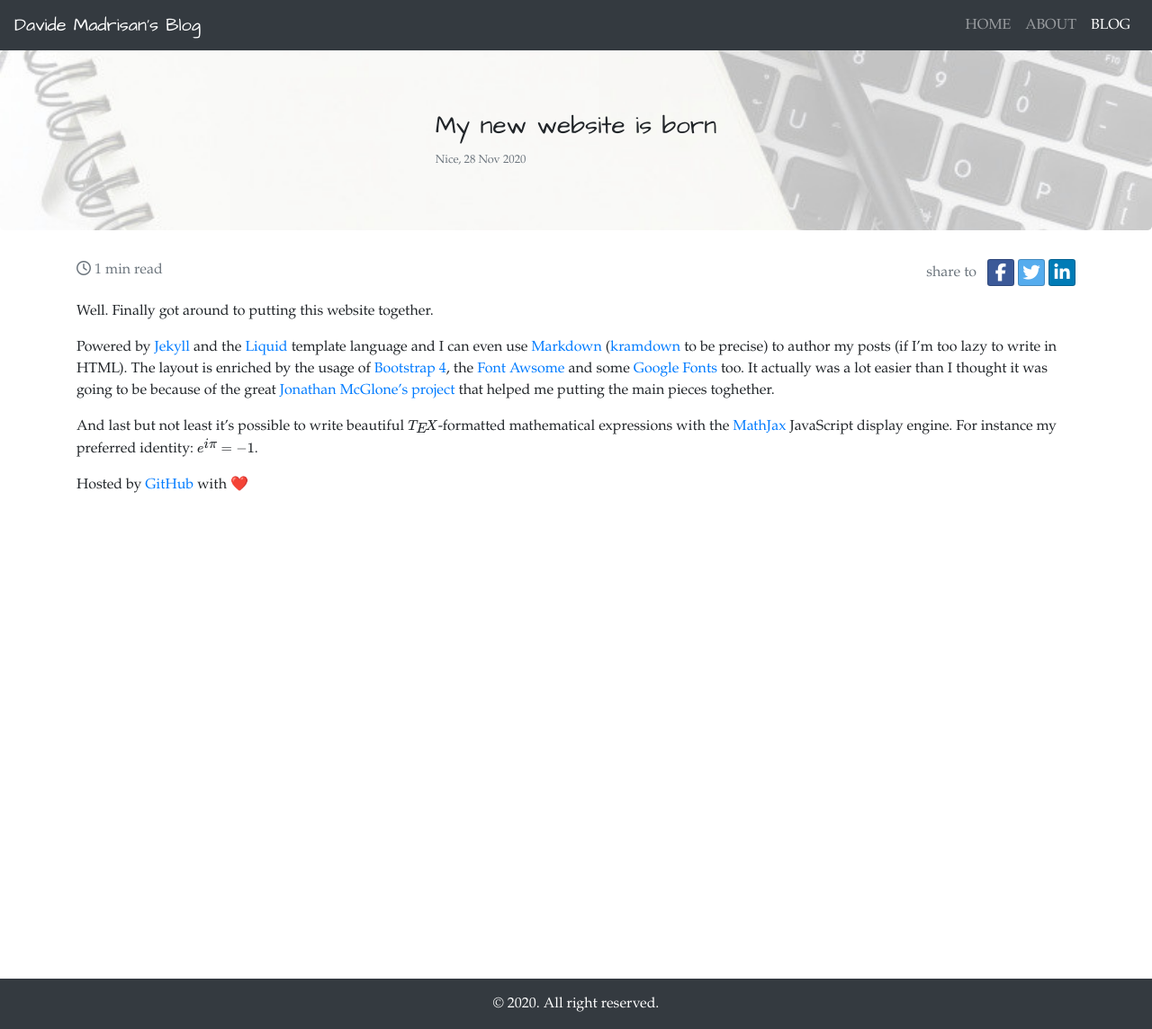
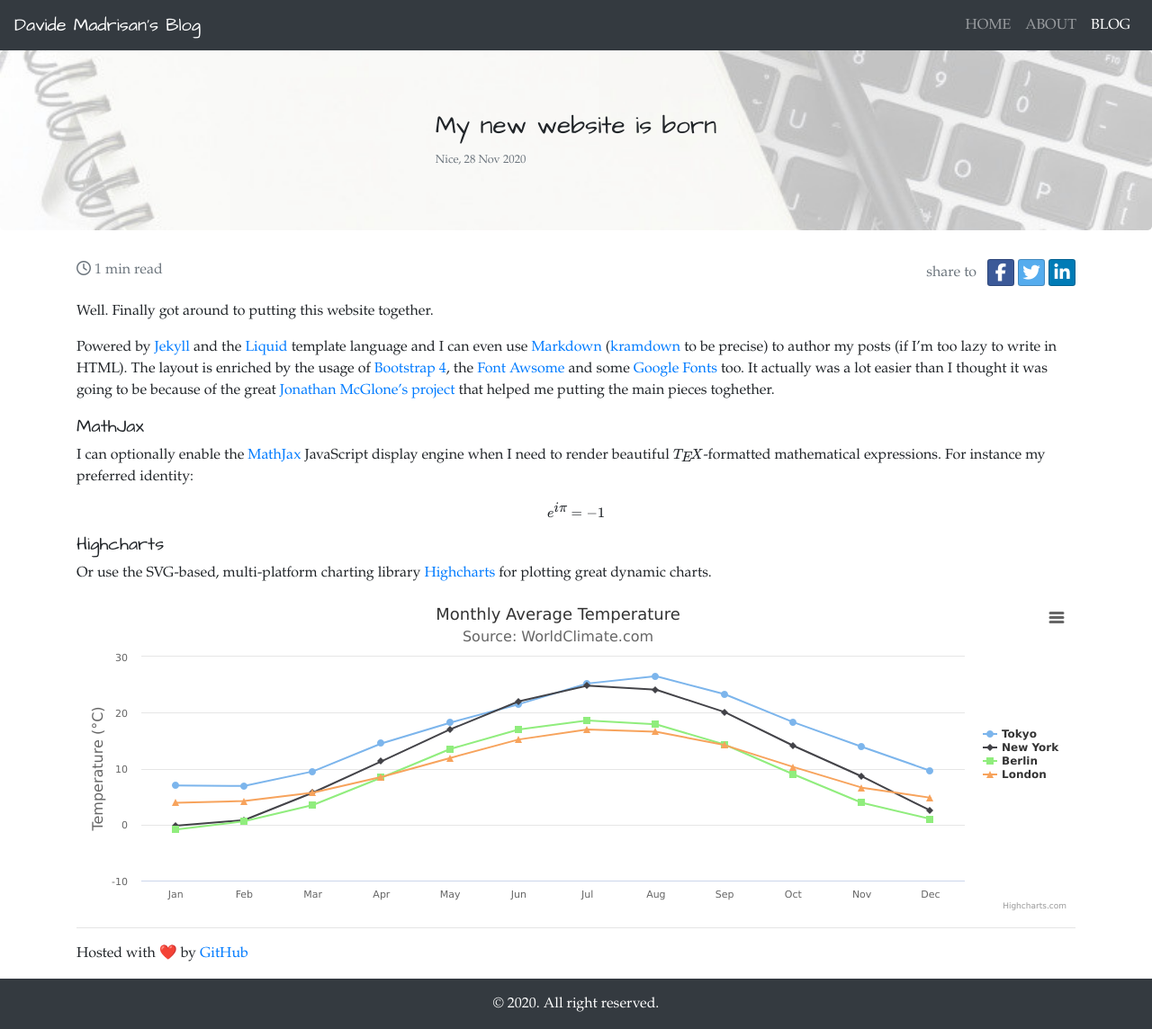
Before and after one commit to madrisan/madrisan.github.io, a Jekyll site: the page built from _posts/2020-11-28-davide-madrisan-site-launched.md, in a window 1280 px wide and 1144 px high. Shown: the whole window at 90% size. Built offline with Jekyll 4.4.1, drawn with Linux system fonts in a browser that asks for light colours; nearby versions of some CDN libraries; emoji names are drawn with the system emoji font; formulas are drawn with MathJax 3.

Commit message:
Enable highcharts for plotting graphs
Signed-off-by: Davide Madrisan <davide.madrisan@gmail.com>

```diff
--- a/_config.yml
+++ b/_config.yml
@@ -22,6 +22,10 @@ sources:
     css: 'https://maxcdn.bootstrapcdn.com/bootstrap/4.5.2/css/bootstrap.min.css'
     js: 'https://maxcdn.bootstrapcdn.com/bootstrap/4.5.2/js/bootstrap.min.js'
   fontawesome: 'https://kit.fontawesome.com/31fa09e3cc.js'
+  highcharts:
+    js: 'http://code.highcharts.com/highcharts.js'
+    modules:
+      exporting: 'http://code.highcharts.com/modules/exporting.js'
   jquery: 'https://cdn.bootcss.com/jquery/3.5.1/jquery.min.js'
   mathjax: 'https://cdn.mathjax.org/mathjax/latest/MathJax.js?config=TeX-MML-AM_CHTML'
   popper: 'https://cdnjs.cloudflare.com/ajax/libs/popper.js/1.16.0/umd/popper.min.js'
--- a/_layouts/post.html
+++ b/_layouts/post.html
@@ -38,8 +38,15 @@
         <script src="{{ _sources.bootstrap.js }}"></script>
         <!-- Font Awsome -->
         <script src="{{ _sources.fontawesome }}"></script>
+{%- if page.highcharts %}
+        <!-- Highcharts -->
+	<script src="{{ _sources.highcharts.js }}"></script>
+	<script src="{{ _sources.highcharts.modules.exporting }}"></script>
+{%- endif %}
+{%- if page.mathjax %}
         <!-- MathJax -->
         <script type="text/javascript" async src="{{ _sources.mathjax }}"></script>
+{%- endif %}
         <!-- Custom CSS -->
         <link rel="stylesheet" type="text/css" href="/assets/css/main.css">
         <link rel="stylesheet" type="text/css" href="/assets/css/bootstrap-social.css">
--- a/_posts/2020-11-28-davide-madrisan-site-launched.md
+++ b/_posts/2020-11-28-davide-madrisan-site-launched.md
@@ -22,8 +24,74 @@ It actually was a lot easier than I thought it was going to be because of the
 great [Jonathan McGlone's project](https://github.com/hankquinlan/hankquinlan.github.io/)
 that helped me putting the main pieces toghether.
 
-And last but not least it's possible to write beautiful $$\TeX$$-formatted mathematical
-expressions with the [MathJax](https://www.mathjax.org/) JavaScript display engine.
-For instance my preferred identity: $$ e^{i \pi} = -1 $$.
+##### MathJax
 
-Hosted by [GitHub](https://github.com/madrisan/madrisan.github.io) with :heart:
+I can optionally enable the [MathJax](https://www.mathjax.org/) JavaScript display engine
+when I need to render beautiful $$\TeX$$-formatted mathematical expressions.
+For instance my preferred identity:
+<div>
+$$
+e^{i \pi} = -1
+$$
+</div>
+
+##### Highcharts
+
+Or use the SVG-based, multi-platform charting library [Highcharts](https://www.highcharts.com/demo)
+for plotting great dynamic charts.
+
+<div id="container" style="min-width: 250px; height: 350px; margin: 0 auto"></div>
+
+<script type="text/javascript">
+    $(function () {
+        $('#container').highcharts({
+            title: {
+                text: 'Monthly Average Temperature',
+                x: -20 //center
+            },
+            subtitle: {
+                text: 'Source: WorldClimate.com',
+                x: -20
+            },
+            xAxis: {
+                categories: ['Jan', 'Feb', 'Mar', 'Apr', 'May', 'Jun',
+                    'Jul', 'Aug', 'Sep', 'Oct', 'Nov', 'Dec']
+            },
+            yAxis: {
+                title: {
+                    text: 'Temperature (°C)'
+                },
+                plotLines: [{
+                    value: 0,
+                    width: 1,
+                    color: '#808080'
+                }]
+            },
+            tooltip: {
+                valueSuffix: '°C'
+            },
+            legend: {
+                layout: 'vertical',
+                align: 'right',
+                verticalAlign: 'middle',
+                borderWidth: 0
+            },
+            series: [{
+                name: 'Tokyo',
+                data: [7.0, 6.9, 9.5, 14.5, 18.2, 21.5, 25.2, 26.5, 23.3, 18.3, 13.9, 9.6]
+            }, {
+                name: 'New York',
+                data: [-0.2, 0.8, 5.7, 11.3, 17.0, 22.0, 24.8, 24.1, 20.1, 14.1, 8.6, 2.5]
+            }, {
+                name: 'Berlin',
+                data: [-0.9, 0.6, 3.5, 8.4, 13.5, 17.0, 18.6, 17.9, 14.3, 9.0, 3.9, 1.0]
+            }, {
+                name: 'London',
+                data: [3.9, 4.2, 5.7, 8.5, 11.9, 15.2, 17.0, 16.6, 14.2, 10.3, 6.6, 4.8]
+            }]
+        });
+    });
+</script>
+
+<hr>
+Hosted with :heart: by [GitHub](https://github.com/madrisan/madrisan.github.io)
```
Also changed, not shown: other parts of _posts/2020-11-28-davide-madrisan-site-launched.md (+4 -2 lines).
